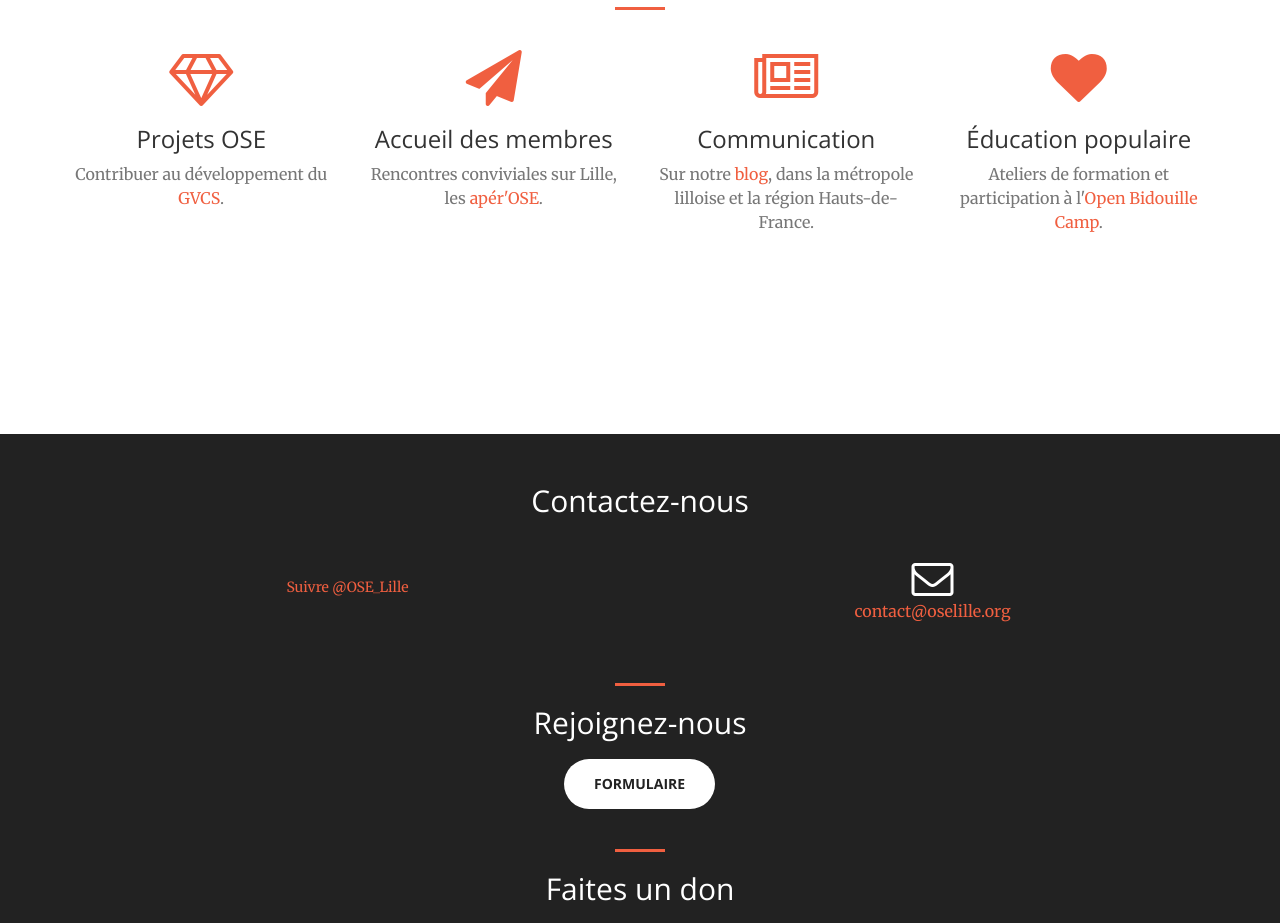
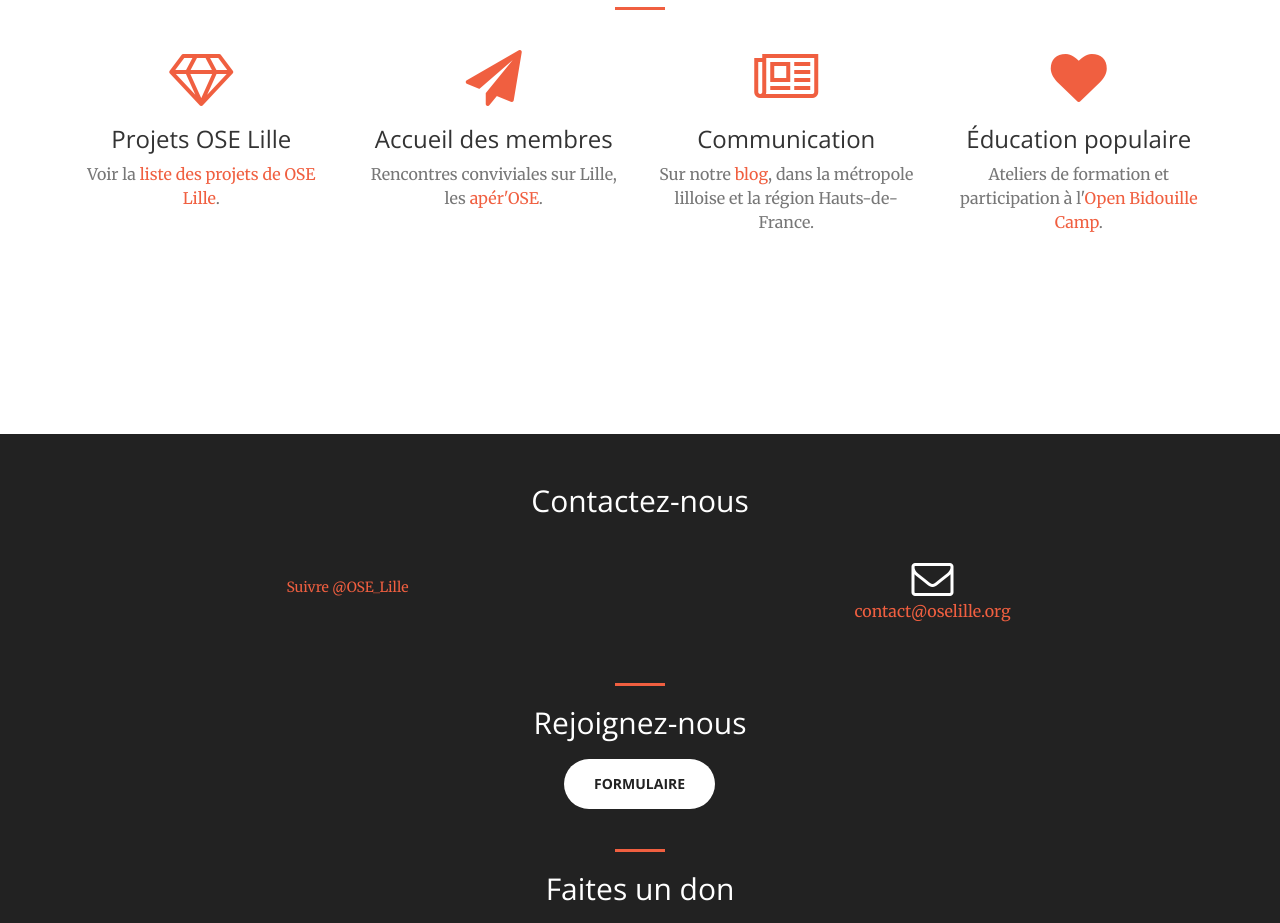
Before and after one commit to oselille/oselille.github.io, a website: page index.html in a window 1280 px wide. Shown: the part 1580-2503 px from the top of the page. Drawn offline with nearby package versions, Linux system fonts and the light colour scheme; grey boxes are pictures that could not be loaded; a script that the page names is missing.

Commit message:
ajout lien projet et apér'ose

```diff
--- a/index.html
+++ b/index.html
@@ -123,15 +123,15 @@
                 <div class="col-lg-3 col-md-6 text-center">
                     <div class="service-box">
                         <i class="fa fa-4x fa-diamond text-primary sr-icons"></i>
-                        <h3>Projets OSE</h3>
-                        <p class="text-muted">Contribuer au développement du <a href="http://www.osefrance.fr/doku.php?id=global_village_construction_set&utm_source=http%3A%2F%2Foselille.org%2F&utm_medium=GVCS&utm_campaign=GVCS" target="_blank">GVCS</a>.</p>
+                        <h3>Projets OSE Lille</h3>
+                        <p class="text-muted">Voir la <a href="http://projets.oselille.org/" target="_blank">liste des projets de OSE Lille</a>.</p>
                     </div>
                 </div>
                 <div class="col-lg-3 col-md-6 text-center">
                     <div class="service-box">
                         <i class="fa fa-4x fa-paper-plane text-primary sr-icons"></i>
                         <h3>Accueil des membres</h3>
-                        <p class="text-muted">Rencontres conviviales sur Lille, les <a href="http://www.osefrance.fr/doku.php?id=aper_ose&utm_source=http%3A%2F%2Foselille.org%2F&utm_medium=Ap%C3%A9r'OSE&utm_campaign=Ap%C3%A9r'OSE" target="_blank">apér'OSE</a>.</p>
+                        <p class="text-muted">Rencontres conviviales sur Lille, les <a href="http://aper.oselille.org/" target="_blank">apér'OSE</a>.</p>
                     </div>
                 </div>
                 <div class="col-lg-3 col-md-6 text-center">
```
